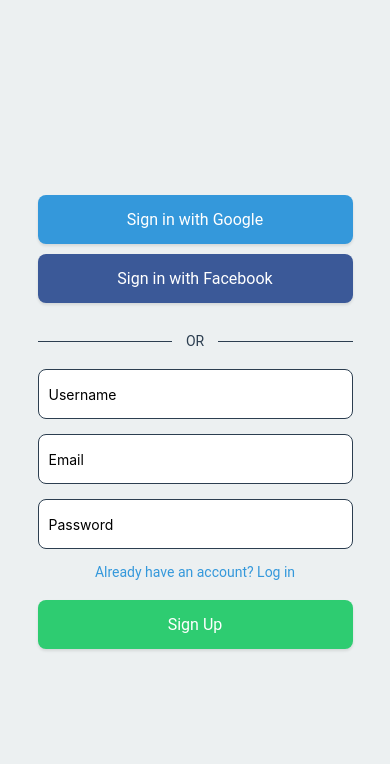
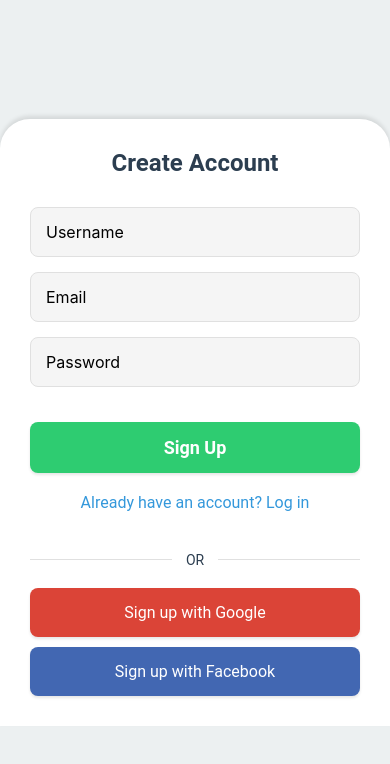
Before and after one commit to FloodedCandle/Personal-App, a React Native app: screen /Signup in a window 390 px wide. Shown: the top 764 px of the page. Built offline with nearby package versions, Linux system fonts and the light colour scheme.

Commit message:
login and sign up layout rework

```diff
--- a/src/screens/LoginScreen.js
+++ b/src/screens/LoginScreen.js
@@ -1,5 +1,5 @@
 import React, { useState } from 'react';
-import { View, TextInput, Image, StyleSheet, Dimensions, TouchableOpacity, Alert } from 'react-native';
+import { View, TextInput, Image, StyleSheet, Dimensions, TouchableOpacity, KeyboardAvoidingView, Platform } from 'react-native';
 import CustomButton from '../components/CustomButton';
 import CustomText from '../components/CustomText'; // Make sure CustomText is a Text component
 import { auth } from '../config/firebaseConfig'; // Import your Firebase auth instance
@@ -12,62 +12,20 @@
   const [password, setPassword] = useState('');
 
   const handleLogin = () => {
-    signInWithEmailAndPassword(auth, email, password)
-      .then((userCredential) => {
-        // Signed in successfully
-        const user = userCredential.user;
-        console.log('User logged in:', user);
-        // Navigate to Home screen
-        navigation.navigate('Drawer');
-      })
-      .catch((error) => {
-        console.error('Error logging in:', error.message);
-        if (error.code === 'auth/user-not-found') {
-          Alert.alert(
-            'Account Not Found',
-            'This email is not registered. Would you like to create a new account?',
-            [
-              {
-                text: 'Cancel',
-                style: 'cancel',
-              },
-              {
-                text: 'Sign Up',
-                onPress: () => navigation.navigate('Signup'),
-              },
-            ]
-          );
-        } else if (error.code === 'auth/wrong-password') {
-          Alert.alert(
-            'Incorrect Password',
-            'The password you entered is incorrect. Please try again.',
-            [{ text: 'OK' }]
-          );
-        } else if (error.code === 'auth/invalid-email') {
-          Alert.alert(
-            'Invalid Email',
-            'Please enter a valid email address.',
-            [{ text: 'OK' }]
-          );
-        } else {
-          Alert.alert(
-            'Login Error',
-            'An unexpected error occurred. Please try again later.',
-            [{ text: 'OK' }]
-          );
-        }
-      });
+    // ... existing handleLogin function ...
   };
 
   return (
-    <View style={styles.container}>
-      {/* Logo */}
+    <KeyboardAvoidingView
+      behavior={Platform.OS === "ios" ? "padding" : "height"}
+      style={styles.container}
+    >
+      <View style={styles.logoContainer}>
         <Image source={logo} style={styles.logo} resizeMode="contain" />
+      </View>
 
-      {/* Separator */}
-      <View style={styles.separator} />
-
-      {/* Email Input */}
+      <View style={styles.formContainer}>
+        <CustomText style={styles.title}>Welcome Back</CustomText>
         <TextInput
           style={styles.input}
           placeholder="Email"
@@ -78,7 +36,6 @@
           onChangeText={setEmail}
         />
 
-      {/* Password Input */}
         <TextInput
           style={styles.input}
           placeholder="Password"
@@ -89,86 +46,95 @@
           onChangeText={setPassword}
         />
 
-      {/* Forgot Password and Signup Text on the same line */}
-      <View style={styles.textRow}>
-        <TouchableOpacity>
-          <CustomText style={styles.text}>Forgot Password?</CustomText>
-        </TouchableOpacity>
-        <TouchableOpacity onPress={() => navigation.navigate('Signup')}>
-          <CustomText style={[styles.text, styles.signUpText]}>
-            Don't have an account?
-          </CustomText>
-        </TouchableOpacity>
-      </View>
-
-      {/* Login Button */}
         <CustomButton
           title="Login"
           onPress={handleLogin}
           buttonStyle={styles.button}
           textStyle={styles.buttonText}
         />
+
+        <TouchableOpacity onPress={() => navigation.navigate('Signup')}>
+          <CustomText style={styles.signUpText}>
+            Don't have an account? Sign Up
+          </CustomText>
+        </TouchableOpacity>
       </View>
+    </KeyboardAvoidingView>
   );
 };
 
-const { width } = Dimensions.get('window');
+const { width, height } = Dimensions.get('window');
 
 const styles = StyleSheet.create({
   container: {
     flex: 1,
+    backgroundColor: '#ECF0F1',
+  },
+  logoContainer: {
+    flex: 1,
     justifyContent: 'center',
     alignItems: 'center',
-    backgroundColor: '#ECF0F1',
-    padding: 20,
+  },
+  formContainer: {
+    flex: 2,
+    justifyContent: 'center',
+    alignItems: 'center',
+    backgroundColor: '#FFFFFF',
+    borderTopLeftRadius: 30,
+    borderTopRightRadius: 30,
+    paddingHorizontal: 30,
+    paddingTop: 30,
+    paddingBottom: 20,
+    shadowColor: "#000",
+    shadowOffset: {
+      width: 0,
+      height: -3,
+    },
+    shadowOpacity: 0.1,
+    shadowRadius: 4,
+    elevation: 5,
   },
   logo: {
-    width: width * 0.6,
+    width: width * 0.4,
     height: undefined,
     aspectRatio: 1,
-    marginBottom: 20,
     backgroundColor: '#2C3E50',
-    borderRadius: 12,
+    borderRadius: 20,
   },
-  separator: {
-    width: '90%',
-    borderBottomWidth: 1,
-    borderBottomColor: '#2C3E50',
-    marginVertical: 20,
+  title: {
+    fontSize: 24,
+    fontWeight: 'bold',
+    color: '#2C3E50',
+    marginBottom: 30,
   },
   input: {
-    width: '90%',
+    width: '100%',
     height: 50,
-    borderColor: '#2C3E50',
+    borderColor: '#E0E0E0',
     borderWidth: 1,
     borderRadius: 8,
-    paddingLeft: 10,
+    paddingLeft: 15,
     marginBottom: 15,
-    backgroundColor: '#FFF',
-  },
-  textRow: {
-    width: '90%',
-    flexDirection: 'row',
-    justifyContent: 'space-between',
-    marginBottom: 20,
-  },
-  text: {
-    color: '#3498DB',
-    fontSize: 14,
-  },
-  signUpText: {
-    marginLeft: 10, // Optional space between the two texts
+    backgroundColor: '#F5F5F5',
+    fontSize: 16,
   },
   button: {
     backgroundColor: '#2ECC71',
-    width: '90%',
+    width: '100%',
     paddingVertical: 15,
     borderRadius: 8,
     alignItems: 'center',
+    marginTop: 20,
+    marginBottom: 20,
   },
   buttonText: {
+    fontSize: 18,
+    color: '#FFF',
+    fontWeight: 'bold',
+  },
+  signUpText: {
+    color: '#3498DB',
     fontSize: 16,
-    color: '#FFF',
   },
 });
 
--- a/src/screens/SignupScreen.js
+++ b/src/screens/SignupScreen.js
@@ -1,5 +1,5 @@
 import React, { useState } from 'react';
-import { View, TextInput, TouchableOpacity, StyleSheet, Dimensions } from 'react-native';
+import { View, TextInput, TouchableOpacity, StyleSheet, Dimensions, KeyboardAvoidingView, Platform, ScrollView } from 'react-native';
 import CustomButton from '../components/CustomButton';
 import CustomText from '../components/CustomText';
 import { auth, db } from '../config/firebaseConfig'; // Import your Firebase auth and Firestore instances
@@ -35,38 +35,19 @@
   };
 
   return (
-    <View style={styles.container}>
-      {/* Google and Facebook Sign-In Buttons */}
-      <CustomButton
-        title="Sign in with Google"
-        onPress={() => {
-          // Handle Google sign-in logic here
-        }}
-        buttonStyle={styles.socialButton}
-        textStyle={styles.socialButtonText}
-      />
-      <CustomButton
-        title="Sign in with Facebook"
-        onPress={() => {
-          // Handle Facebook sign-in logic here
-        }}
-        buttonStyle={[styles.socialButton, styles.facebookButton]}
-        textStyle={styles.socialButtonText}
-      />
+    <KeyboardAvoidingView
+      behavior={Platform.OS === "ios" ? "padding" : "height"}
+      style={styles.container}
+    >
+      <ScrollView contentContainerStyle={styles.scrollContainer}>
+        <View style={styles.formContainer}>
+          <CustomText style={styles.title}>Create Account</CustomText>
 
-      {/* Separator */}
-      <View style={styles.separatorContainer}>
-        <View style={styles.separator} />
-        <CustomText style={styles.separatorText}>OR</CustomText>
-        <View style={styles.separator} />
-      </View>
-
-      {/* Username, Email, and Password Input */}
           <TextInput
             style={styles.input}
             placeholder="Username"
             value={username}
-        onChangeText={(text) => setUsername(text)}
+            onChangeText={setUsername}
             autoCapitalize="none"
             autoCorrect={false}
           />
@@ -74,7 +55,7 @@
             style={styles.input}
             placeholder="Email"
             value={email}
-        onChangeText={(text) => setEmail(text)}
+            onChangeText={setEmail}
             keyboardType="email-address"
             autoCapitalize="none"
             autoCorrect={false}
@@ -83,27 +64,50 @@
             style={styles.input}
             placeholder="Password"
             value={password}
-        onChangeText={(text) => setPassword(text)}
+            onChangeText={setPassword}
             secureTextEntry={true}
             autoCapitalize="none"
             autoCorrect={false}
           />
 
-      {/* Already have an account? */}
-      <View style={styles.textContainer}>
-        <TouchableOpacity onPress={() => navigation.navigate('Login')}>
-          <CustomText style={styles.text}>Already have an account? Log in</CustomText>
-        </TouchableOpacity>
-      </View>
-
-      {/* Signup Button */}
           <CustomButton
             title="Sign Up"
             onPress={handleSignUp}
             buttonStyle={styles.signupButton}
-        textStyle={styles.signupButtonText}
+            textStyle={styles.buttonText}
+          />
+
+          <TouchableOpacity onPress={() => navigation.navigate('Login')}>
+            <CustomText style={styles.loginText}>
+              Already have an account? Log in
+            </CustomText>
+          </TouchableOpacity>
+
+          <View style={styles.separatorContainer}>
+            <View style={styles.separator} />
+            <CustomText style={styles.separatorText}>OR</CustomText>
+            <View style={styles.separator} />
+          </View>
+
+          <CustomButton
+            title="Sign up with Google"
+            onPress={() => {
+              // Handle Google sign-up logic here
+            }}
+            buttonStyle={styles.socialButton}
+            textStyle={styles.socialButtonText}
+          />
+          <CustomButton
+            title="Sign up with Facebook"
+            onPress={() => {
+              // Handle Facebook sign-up logic here
+            }}
+            buttonStyle={[styles.socialButton, styles.facebookButton]}
+            textStyle={styles.socialButtonText}
           />
         </View>
+      </ScrollView>
+    </KeyboardAvoidingView>
   );
 };
 
@@ -112,69 +116,93 @@
 const styles = StyleSheet.create({
   container: {
     flex: 1,
+    backgroundColor: '#ECF0F1',
+  },
+  scrollContainer: {
+    flexGrow: 1,
     justifyContent: 'center',
+  },
+  formContainer: {
+    backgroundColor: '#FFFFFF',
+    borderTopLeftRadius: 30,
+    borderTopRightRadius: 30,
+    paddingHorizontal: 30,
+    paddingTop: 30,
+    paddingBottom: 20,
+    shadowColor: "#000",
+    shadowOffset: {
+      width: 0,
+      height: -3,
+    },
+    shadowOpacity: 0.1,
+    shadowRadius: 4,
+    elevation: 5,
+  },
+  title: {
+    fontSize: 24,
+    fontWeight: 'bold',
+    color: '#2C3E50',
+    marginBottom: 30,
+    textAlign: 'center',
+  },
+  input: {
+    width: '100%',
+    height: 50,
+    borderColor: '#E0E0E0',
+    borderWidth: 1,
+    borderRadius: 8,
+    paddingLeft: 15,
+    marginBottom: 15,
+    backgroundColor: '#F5F5F5',
+    fontSize: 16,
+  },
+  signupButton: {
+    backgroundColor: '#2ECC71',
+    width: '100%',
+    paddingVertical: 15,
+    borderRadius: 8,
     alignItems: 'center',
-    backgroundColor: '#ECF0F1',
-    padding: 20,
+    marginTop: 20,
+    marginBottom: 20,
+  },
+  buttonText: {
+    fontSize: 18,
+    color: '#FFF',
+    fontWeight: 'bold',
+  },
+  loginText: {
+    color: '#3498DB',
+    fontSize: 16,
+    textAlign: 'center',
+    marginBottom: 20,
+  },
+  separatorContainer: {
+    flexDirection: 'row',
+    alignItems: 'center',
+    marginVertical: 20,
+  },
+  separator: {
+    flex: 1,
+    height: 1,
+    backgroundColor: '#E0E0E0',
+  },
+  separatorText: {
+    marginHorizontal: 10,
+    fontSize: 14,
+    color: '#2C3E50',
   },
   socialButton: {
-    backgroundColor: '#3498DB',
-    width: '90%',
+    backgroundColor: '#DB4437',
+    width: '100%',
     paddingVertical: 15,
     borderRadius: 8,
     alignItems: 'center',
     marginBottom: 10,
   },
   facebookButton: {
-    backgroundColor: '#3B5998',
+    backgroundColor: '#4267B2',
   },
   socialButtonText: {
-    fontSize: 16,
-    color: '#FFF',
-  },
-  separatorContainer: {
-    flexDirection: 'row',
-    alignItems: 'center',
-    width: '90%',
-    marginVertical: 20,
-  },
-  separator: {
-    flex: 1,
-    height: 1,
-    backgroundColor: '#2C3E50',
-  },
-  separatorText: {
-    marginHorizontal: 10,
-    fontSize: 14,
-    color: '#2C3E50',
-  },
-  input: {
-    width: '90%',
-    height: 50,
-    borderColor: '#2C3E50',
-    borderWidth: 1,
-    borderRadius: 8,
-    paddingLeft: 10,
-    marginBottom: 15,
-    backgroundColor: '#FFF',
-  },
-  textContainer: {
-    width: '90%',
-    alignItems: 'center',
-    marginBottom: 20,
-  },
-  text: {
-    color: '#3498DB',
-    fontSize: 14,
-  },
-  signupButton: {
-    backgroundColor: '#2ECC71',
-    width: '90%',
-    paddingVertical: 15,
-    borderRadius: 8,
-    alignItems: 'center',
-  },
-  signupButtonText: {
     fontSize: 16,
     color: '#FFF',
   },
```
Lines whose indentation alone changed are shown as unchanged.
